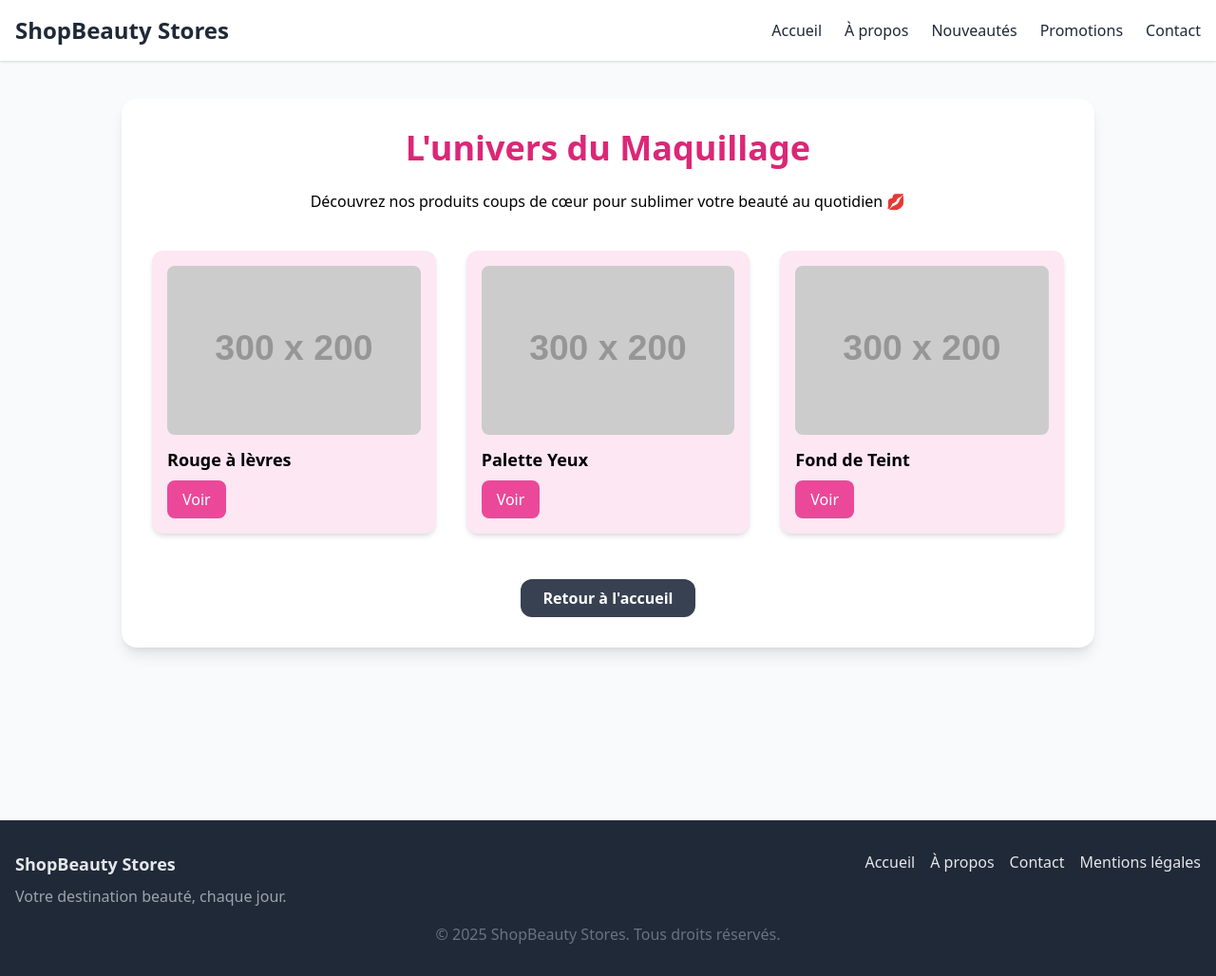
After one commit to charnelledev/articles, a PHP site: page /produits/maquillage.php in a window 1280 px wide. The commit adds this page. Shown: the whole page at 95% size. Run offline with PHP 8.4, Linux system fonts and the light colour scheme; grey boxes labelled with a size stand in for pictures from a placeholder-image service; some libraries are stand-ins or nearby versions.

Commit message:
l'univers du maquillage

```diff
--- a/mon compte.php
+++ b/mon compte.php
@@ -8,7 +8,8 @@
   <meta charset="UTF-8">
   <meta name="viewport" content="width=device-width, initial-scale=1.0">
   <title>Menu Mon Compte - ShopBeauty Stores</title>
-  <script src="https://kit.fontawesome.com/a076d05399.js"></script> <!-- Import Font Awesome -->
+  <script src="https://kit.fontawesome.com/a076d05399.js"></script>
+  <!-- Import Font Awesome -->
 </head>
 <body class="bg-gray-50">
 
--- /dev/null
+++ b/produits/footer.php
@@ -0,0 +1,33 @@
+<!DOCTYPE html>
+<html lang="en">
+<head>
+    <meta charset="UTF-8">
+    <meta name="viewport" content="width=device-width, initial-scale=1.0">
+    <title>ShopBeauty Stores</title>
+    <link href="https://cdn.jsdelivr.net/npm/tailwindcss@2.2.19/dist/tailwind.min.css" rel="stylesheet">
+</head>
+<body class="bg-gray-50">
+<footer class="bg-gray-800 text-gray-200 py-8">
+    <div class="container mx-auto px-4">
+      <div class="flex flex-col md:flex-row justify-between">
+        <div class="mb-4 md:mb-0">
+          <h3 class="text-lg font-bold">ShopBeauty Stores</h3>
+          <p class="mt-2 text-gray-400">Votre destination beauté, chaque jour.</p>
+        </div>
+        <div>
+          <ul class="flex space-x-4">
+            <li><a href="#" class="hover:text-white">Accueil</a></li>
+            <li><a href="#" class="hover:text-white">À propos</a></li>
+            <li><a href="#" class="hover:text-white">Contact</a></li>
+            <li><a href="#" class="hover:text-white">Mentions légales</a></li>
+          </ul>
+        </div>
+      </div>
+      <div class="mt-4 text-center text-gray-500">
+        © 2025 ShopBeauty Stores. Tous droits réservés.
+      </div>
+    </div>
+  </footer>
+
+</body>
+</html>
--- /dev/null
+++ b/produits/header.php
@@ -0,0 +1,30 @@
+<!DOCTYPE html>
+<html lang="fr">
+<head>
+  <meta charset="UTF-8">
+  <meta name="viewport" content="width=device-width, initial-scale=1.0">
+  <title>ShopBeauty Stores</title>
+  <link href="https://cdn.jsdelivr.net/npm/tailwindcss@2.2.19/dist/tailwind.min.css" rel="stylesheet">
+  <script src="https://kit.fontawesome.com/a076d05399.js"></script>
+</head>
+<body class="bg-gray-50">
+
+<!-- Navbar -->
+<nav class="bg-white shadow">
+  <div class="container mx-auto px-4">
+    <div class="flex justify-between items-center py-4">
+      <!-- Logo / Nom du site -->
+      <div class="flex-shrink-0">
+        <a href="index.php" class="text-2xl font-bold text-gray-800">ShopBeauty Stores</a>
+      </div>
+      <!-- Menu Desktop -->
+      <div class="hidden md:flex space-x-6">
+        <a href="index.php" class="text-gray-800 hover:text-blue-600">Accueil</a>
+        <a href="about.php" class="text-gray-800 hover:text-blue-600">À propos</a>
+        <a href="Nouveautés.php" class="text-gray-800 hover:text-blue-600">Nouveautés</a>
+        <a href="promotions.php" class="text-gray-800 hover:text-blue-600">Promotions</a>
+        <a href="contact.php" class="text-gray-800 hover:text-blue-600">Contact</a>
+      </div>
+    </div>
+  </div>
+</nav>
--- /dev/null
+++ b/produits/maquillage.php
@@ -0,0 +1,50 @@
+<?php include 'header.php'; ?>
+
+<!DOCTYPE html>
+<html lang="fr">
+<head>
+    <meta charset="UTF-8">
+    <title>Maquillage</title>
+    <link href="https://cdn.jsdelivr.net/npm/tailwindcss@2.2.19/dist/tailwind.min.css">
+    <script src="https://cdn.tailwindcss.com"></script>
+
+</head>
+<body class="bg-pink-50 text-gray-800 font-sans">
+    <div class="min-h-screen px-4 py-10">
+        <div class="max-w-5xl mx-auto bg-white p-8 rounded-2xl shadow-lg">
+            <h1 class="text-4xl font-bold text-pink-600 mb-6 text-center">L'univers du Maquillage</h1>
+            <p class="text-center mb-10">Découvrez nos produits coups de cœur pour sublimer votre beauté au quotidien 💋</p>
+
+            <!-- Galerie -->
+            <div class="grid grid-cols-1 sm:grid-cols-2 md:grid-cols-3 gap-8">
+                <div class="bg-pink-100 rounded-xl p-4 shadow-md">
+                    <img src="https://via.placeholder.com/300x200.png?text=Rouge+à+Lèvres" class="rounded-lg mb-3" alt="Rouge à lèvres">
+                    <h2 class="text-lg font-semibold">Rouge à lèvres</h2>
+                    <button class="mt-2 bg-pink-500 text-white px-4 py-2 rounded-lg hover:bg-pink-600">Voir</button>
+                </div>
+
+                <div class="bg-pink-100 rounded-xl p-4 shadow-md">
+                    <img src="https://via.placeholder.com/300x200.png?text=Palette+Yeux" class="rounded-lg mb-3" alt="Palette yeux">
+                    <h2 class="text-lg font-semibold">Palette Yeux</h2>
+                    <button class="mt-2 bg-pink-500 text-white px-4 py-2 rounded-lg hover:bg-pink-600">Voir</button>
+                </div>
+
+                <div class="bg-pink-100 rounded-xl p-4 shadow-md">
+                    <img src="https://via.placeholder.com/300x200.png?text=Fond+de+Teint" class="rounded-lg mb-3" alt="Fond de teint">
+                    <h2 class="text-lg font-semibold">Fond de Teint</h2>
+                    <button class="mt-2 bg-pink-500 text-white px-4 py-2 rounded-lg hover:bg-pink-600">Voir</button>
+                </div>
+            </div>
+
+            <!-- Bouton retour -->
+            <div class="mt-12 text-center">
+                <a href="../index.php" class="inline-block bg-gray-700 hover:bg-gray-800 text-white font-semibold py-2 px-6 rounded-xl transition duration-300">
+                    Retour à l'accueil
+                </a>
+            </div>
+        </div>
+    </div>
+</body>
+</html>
+
+<?php include 'footer.php'; ?>
```
Also changed, not shown: Nouveautés.php (+22 -22 lines), produits/produits/maquillage.php (added, +44 -0 lines), src/output.css (+87 -0 lines), produits/soins_corporel.php (added), produits/soins_de_visage.php (added), produits/traitement_de_cheveux.php (added).
